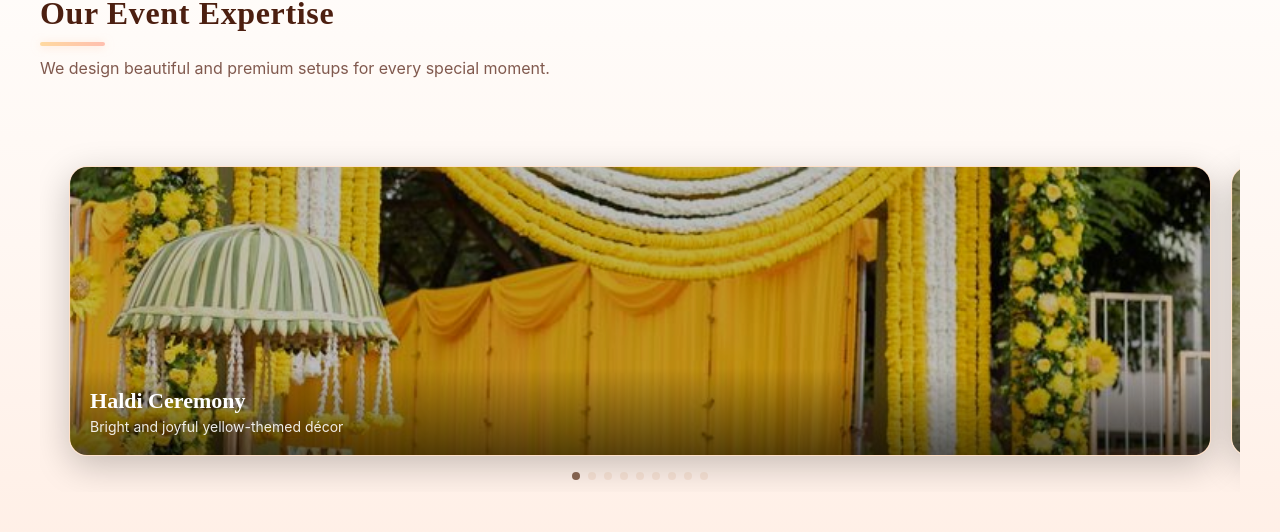
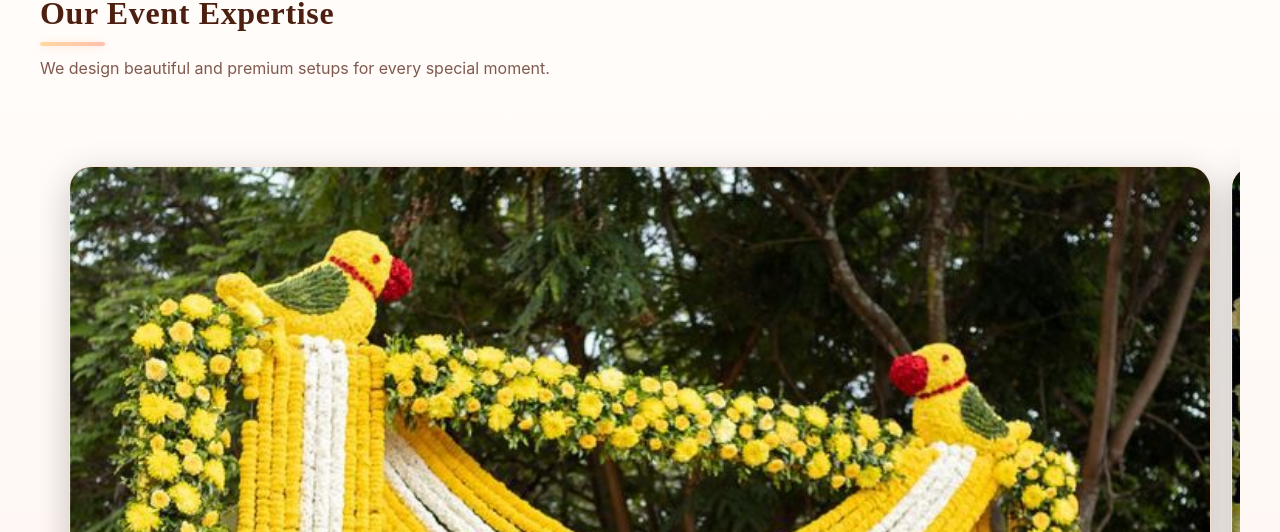
Before and after one commit to HemantSonare/DivineEventsApp, a Next.js app: page / in a window 1280 px wide. Shown: the part 830-1362 px from the top of the page. Built offline with nearby package versions, Linux system fonts and the light colour scheme.

Commit message:
Update globals.css

```diff
--- a/styles/globals.css
+++ b/styles/globals.css
@@ -457,13 +457,19 @@ background: linear-gradient(
 
 .event-swipe-card {
   position: relative;
-  height: 290px;
-  border-radius: 18px;
+  width: 100%;
+  aspect-ratio: 1 / 1;   /* ⭐ Makes the card perfect square */
+  border-radius: 22px;
   overflow: hidden;
   border: 1px solid rgba(255, 200, 160, 0.45);
   box-shadow: 0 10px 35px rgba(0,0,0,0.22);
-  background: linear-gradient(135deg, #fff7f0, #ffeede);
-  margin-top: 20px;
+  background: #fff;
+  transition: transform .45s ease, box-shadow .45s ease;
+}
+
+.event-swipe-card:hover {
+  transform: translateY(-6px);
+  box-shadow: 0 22px 60px rgba(0,0,0,0.35);
 }
 
 /* Background Image (with fallback) */
@@ -472,7 +478,11 @@ background: linear-gradient(
   height: 100%;
   background-size: cover;
   background-position: center;
-  filter: brightness(0.75) saturate(1.05);
+  transition: transform 1.6s ease;
+}
+
+.event-swipe-card:hover .event-img {
+  transform: scale(1.14);
 }
 
 /* TEXT OVERLAY */
@@ -480,22 +490,24 @@ background: linear-gradient(
   position: absolute;
   bottom: 0;
   width: 100%;
-  padding: 20px;
-  background: linear-gradient(180deg, transparent, rgba(0,0,0,0.55));
+  padding: 26px;
+  background: linear-gradient(
+    180deg,
+    transparent,
+    rgba(0,0,0,0.55)
+  );
   color: white;
-  text-align: left;
 }
 
 .event-overlay h3 {
+  font-size: 22px;
   font-family: "Playfair Display", serif;
-  font-size: 22px;
   margin: 0;
-  font-weight: 600;
-  color: #fff;
 }
 
+
 .event-overlay p {
-  margin: 4px 0 0 0;
+  margin: 6px 0 0 0;
   font-size: 14px;
   opacity: 0.9;
 }
```
